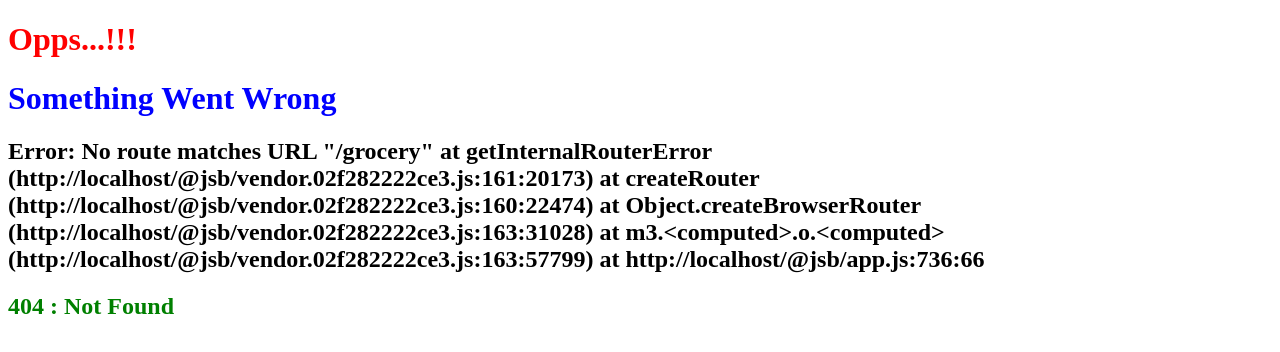
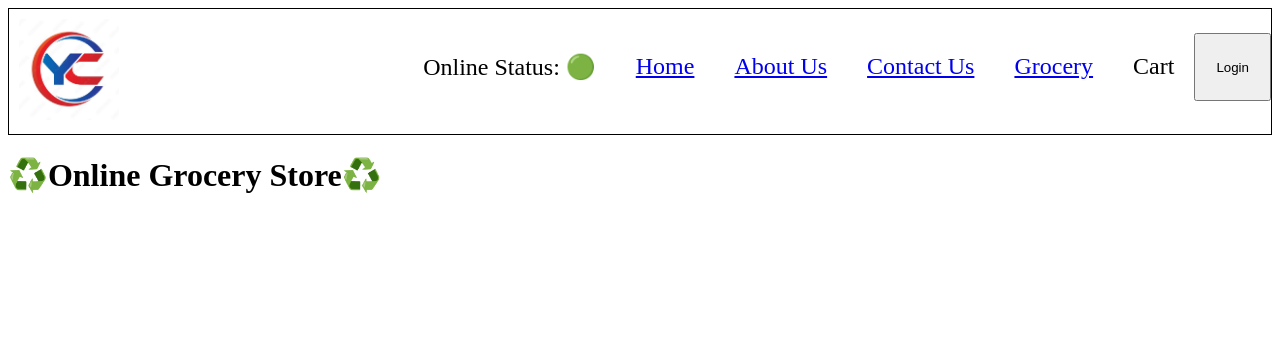
Before and after one commit to Yogesh-Krishna-Chavan/Namaste_React, a React (Vite) app: page /grocery in a window 1280 px wide. Shown: the top 352 px of the page. Built offline with nearby package versions, Linux system fonts and the light colour scheme.

Commit message:
Lazy loading/Code Spliting/Chunking/Dynamic import

```diff
--- a/src/App.js
+++ b/src/App.js
@@ -1,4 +1,4 @@
-import React from "react";
+import React, { lazy, Suspense } from "react";
 import ReactDOM from "react-dom/client";
 import Header from "./components/Header";
 import Body from "./components/Body";
@@ -7,7 +7,9 @@
 import Contact from "./components/Contact";
 import Error from "./components/Error";
 import RestaurantManu from "./components/RestaurantManu";
+// import Grocery from "./components/Grocery";
 
+const Grocery = lazy(() => import("./components/Grocery"));
 /*
 const heading = React.createElement(
   "h1",
@@ -82,6 +84,14 @@
         element: <Contact />,
       },
       {
+        path: "/grocery",
+        element: (
+          <Suspense fallback={<h1>Loading...</h1>}>
+            <Grocery />
+          </Suspense>
+        ),
+      },
+      {
         path: "/restaurants/:resId",
         element: <RestaurantManu />,
       },
--- /dev/null
+++ b/src/components/Grocery.js
@@ -0,0 +1,4 @@
+const Grocery = () => {
+  return <h1>{"♻️Online Grocery Store♻️"}</h1>;
+};
+export default Grocery;
--- a/src/components/Header.js
+++ b/src/components/Header.js
@@ -1,9 +1,12 @@
 import { useState, useEffect } from "react";
 import { LOGO_URL } from "../utils/constant";
 import { Link } from "react-router-dom";
+import useOnlineStatus from "../utils/useOnlineStatus";
 
 const Header = () => {
   const [btnNameReact, setBtnNameReact] = useState("Login");
+
+  const onlineStatus = useOnlineStatus();
 
   useEffect(() => {
     console.log("Use_Effect Called");
@@ -19,6 +22,7 @@
       </div>
       <div className="nav-items">
         <ul>
+          <li>Online Status: {onlineStatus ? "🟢" : "🔴"}</li>
           <li>
             <Link to="/">Home</Link>
           </li>
@@ -27,6 +31,9 @@
           </li>
           <li>
             <Link to="/contact">Contact Us</Link>
+          </li>
+          <li>
+            <Link to="/grocery">Grocery</Link>
           </li>
           <li>Cart</li>
           <button
```
